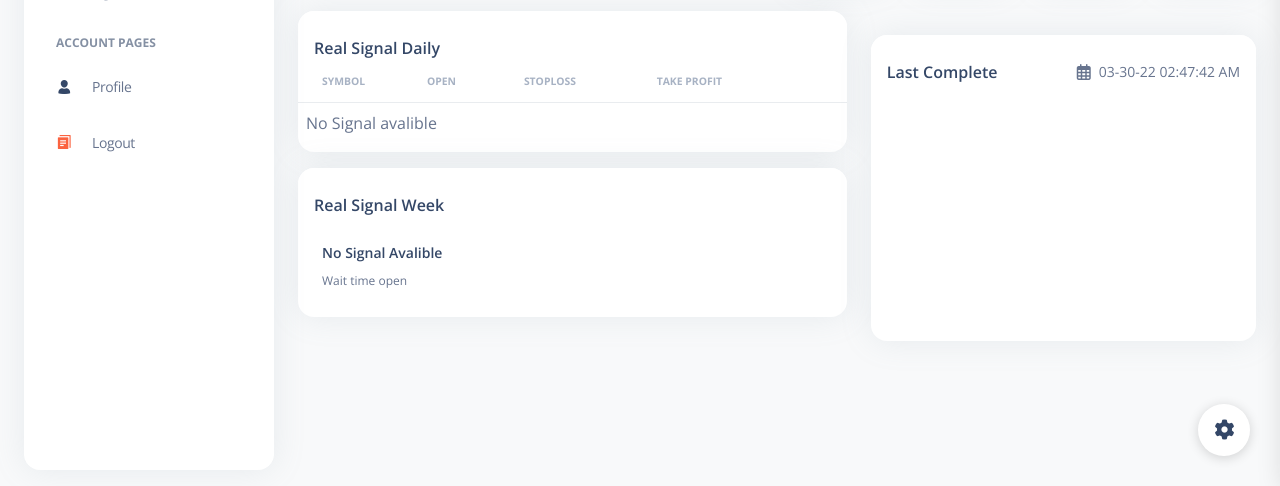
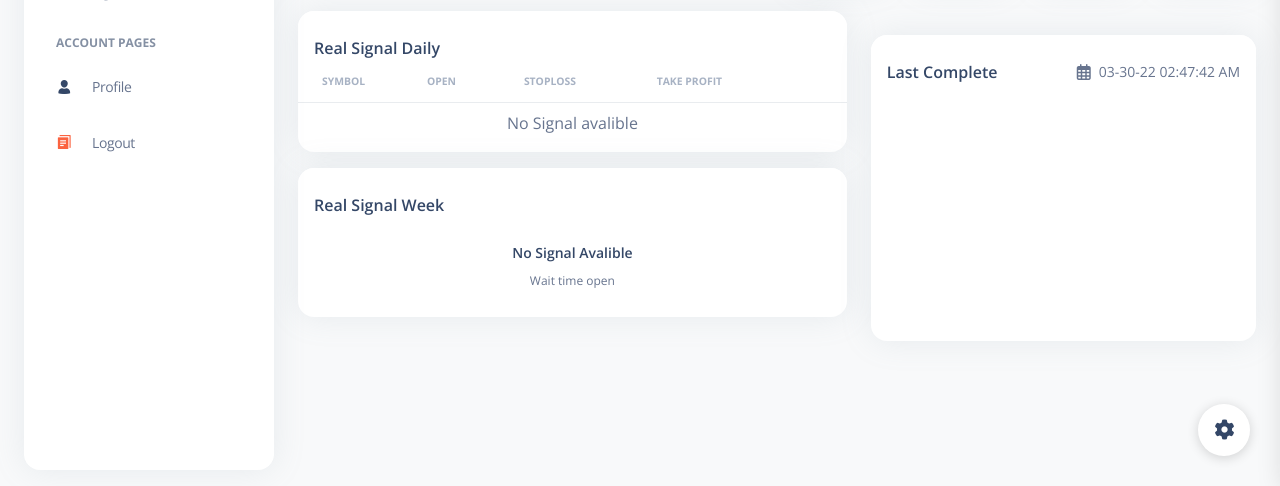
Before and after one commit to sonataruby/projectCMS, a CodeIgniter 4 app: the page made by app/Views/pages/signal.php in a window 1280 px wide. Shown: the part 314-800 px from the top of the page. Run offline with PHP 8.4 and a stand-in for CodeIgniter, Linux system fonts and the light colour scheme; the template is opened without the code that fills it, so the values that code supplies are empty; some libraries are stand-ins or nearby versions.

Commit message:
Update signal.php

```diff
--- a/app/Views/pages/signal.php
+++ b/app/Views/pages/signal.php
@@ -230,7 +230,7 @@
                     if(count($data) == 0){
                       ?>
                     <tr>
-                      <td colspan="5">No Signal avalible</td>
+                      <td colspan="5" class="text-center">No Signal avalible</td>
                     </tr>
                       <?php
                     }
@@ -269,7 +269,7 @@
                   <?php
                     if(count($week) == 0){
                       ?>
-                    <div>
+                    <div class="col-md-12 text-center">
                         <h6 class="mb-1 text-dark text-sm">No Signal Avalible</h6>
                         <span class="text-xs">Wait time open</span>
                     </div>
```
